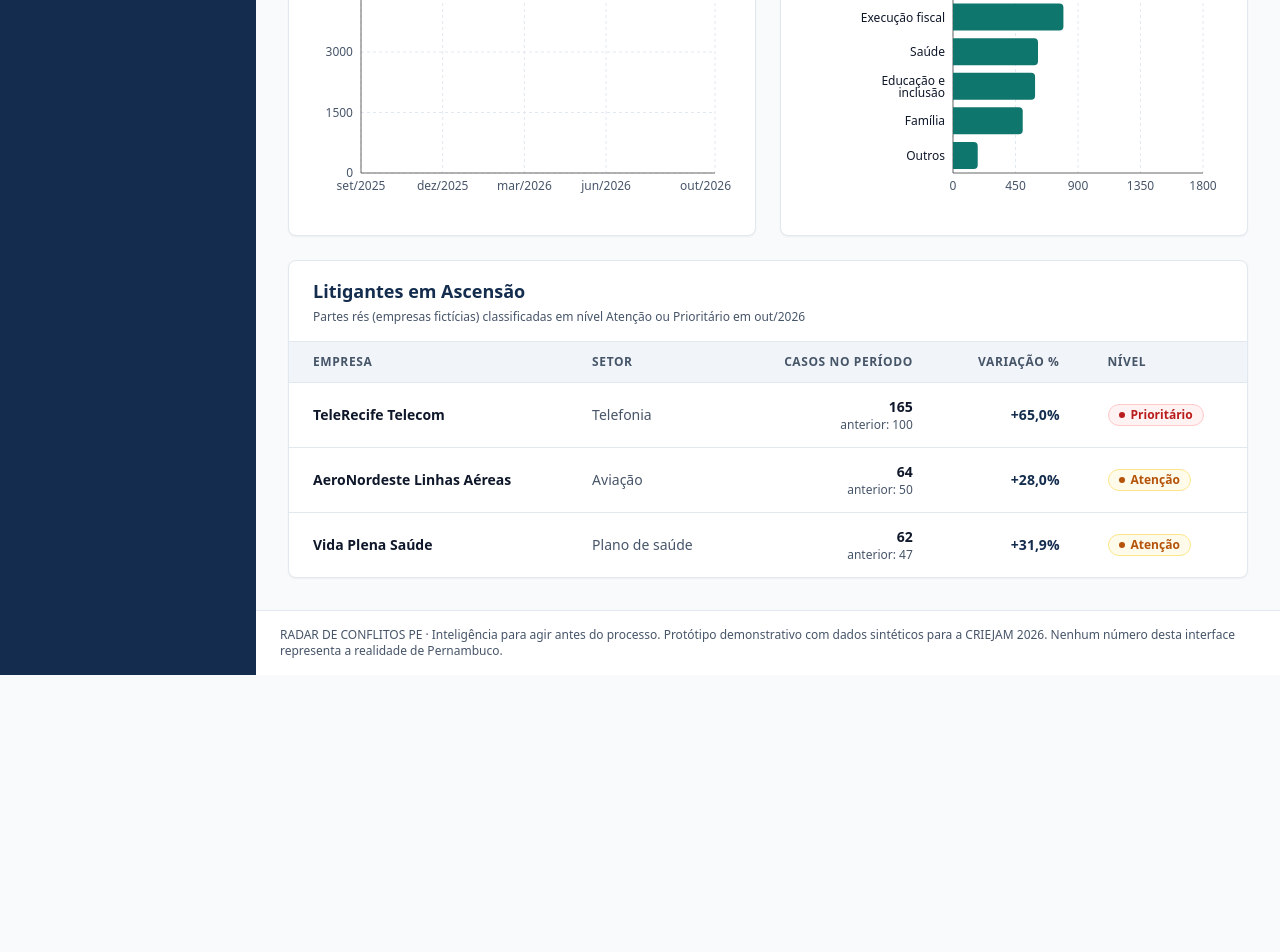
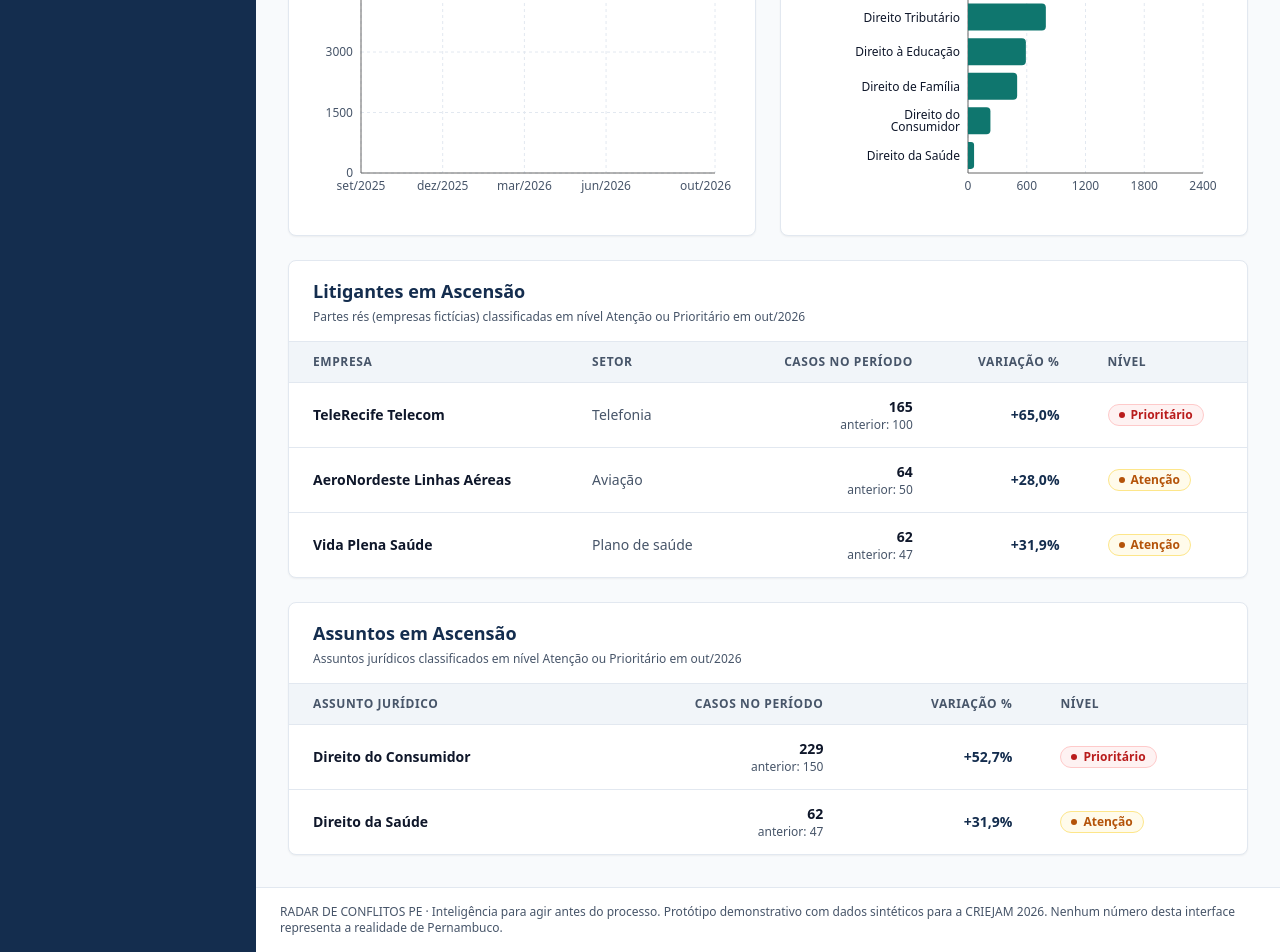
Before and after one commit to johnnerickk474-dev/Criejam, a React (Vite) app: page / in a window 1280 px wide. Shown: the part 583-1535 px from the top of the page. Before the commit the page ends 1258 px from the top, so only its background shows below. Built offline with nearby package versions, Linux system fonts and the light colour scheme.

Commit message:
feat: ajusta taxonomia para Assunto Juridico (CNJ) e adiciona tabela de assuntos em ascensao

```diff
--- a/src/data/focos.ts
+++ b/src/data/focos.ts
@@ -8,7 +8,7 @@ const FOCOS_CHAVE: Foco[] = [
   {
     id: 'F-001',
     assunto: 'Cobrança indevida em serviço de telefonia',
-    categoria: 'Consumo e serviços',
+    categoria: 'Direito do Consumidor',
     parteRe: 'TeleRecife Telecom',
     setorParteRe: 'Telefonia',
     municipio: 'Recife',
@@ -17,7 +17,7 @@ const FOCOS_CHAVE: Foco[] = [
   {
     id: 'F-002',
     assunto: 'Falha na prestação de serviço de transporte aéreo',
-    categoria: 'Consumo e serviços',
+    categoria: 'Direito do Consumidor',
     parteRe: 'AeroNordeste Linhas Aéreas',
     setorParteRe: 'Aviação',
     municipio: 'Jaboatão dos Guararapes',
@@ -26,7 +26,7 @@ const FOCOS_CHAVE: Foco[] = [
   {
     id: 'F-003',
     assunto: 'Negativa de cobertura de plano de saúde',
-    categoria: 'Saúde',
+    categoria: 'Direito da Saúde',
     parteRe: 'Vida Plena Saúde',
     setorParteRe: 'Plano de saúde',
     municipio: 'Caruaru',
@@ -35,7 +35,7 @@ const FOCOS_CHAVE: Foco[] = [
   {
     id: 'F-004',
     assunto: 'Cobrança de tarifa não contratada',
-    categoria: 'Consumo e serviços',
+    categoria: 'Direito Civil',
     parteRe: 'Banco Mar Azul',
     setorParteRe: 'Financeiro',
     municipio: 'Olinda',
@@ -44,7 +44,7 @@ const FOCOS_CHAVE: Foco[] = [
   {
     id: 'F-005',
     assunto: 'Cobrança indevida de fatura de energia',
-    categoria: 'Consumo e serviços',
+    categoria: 'Direito Civil',
     parteRe: 'Energia do Agreste',
     setorParteRe: 'Energia',
     municipio: 'Belo Jardim',
@@ -53,7 +53,7 @@ const FOCOS_CHAVE: Foco[] = [
   {
     id: 'F-006',
     assunto: 'Cobrança de serviço financeiro novo',
-    categoria: 'Contratos',
+    categoria: 'Direito Civil',
     parteRe: 'PagaFácil Pagamentos',
     setorParteRe: 'Financeiro',
     municipio: 'Recife',
@@ -62,7 +62,7 @@ const FOCOS_CHAVE: Foco[] = [
   {
     id: 'F-007',
     assunto: 'Vício em produto vendido pela internet',
-    categoria: 'Consumo e serviços',
+    categoria: 'Direito Civil',
     parteRe: 'MegaLoja Online',
     setorParteRe: 'Varejo',
     municipio: 'Paulista',
@@ -71,7 +71,7 @@ const FOCOS_CHAVE: Foco[] = [
   {
     id: 'F-008',
     assunto: 'Negativa de cobertura de plano de saúde',
-    categoria: 'Saúde',
+    categoria: 'Direito da Saúde',
     parteRe: 'Vida Plena Saúde',
     setorParteRe: 'Plano de saúde',
     municipio: 'Petrolina',
@@ -90,79 +90,79 @@ const MODELOS_FUNDO: readonly ModeloFundo[] = [
   {
     parteRe: 'Distribuidora Litoral',
     setorParteRe: 'Comércio atacadista',
-    categoria: 'Contratos',
+    categoria: 'Direito Civil',
     assunto: 'Revisão de cláusula de fornecimento comercial',
   },
   {
     parteRe: 'Escola Superior Horizonte',
     setorParteRe: 'Ensino superior',
-    categoria: 'Educação e inclusão',
+    categoria: 'Direito à Educação',
     assunto: 'Divergência em cobrança de mensalidade acadêmica',
   },
   {
     parteRe: 'Rede Nova Farma',
     setorParteRe: 'Varejo farmacêutico',
-    categoria: 'Consumo e serviços',
+    categoria: 'Direito Civil',
     assunto: 'Cancelamento de programa de fidelidade e cobrança',
   },
   {
     parteRe: 'Clínica Bem Estar Sertão',
     setorParteRe: 'Serviços médicos',
-    categoria: 'Saúde',
+    categoria: 'Outros',
     assunto: 'Atraso em autorização de exame diagnóstico',
   },
   {
     parteRe: 'Cooperativa Crédito Capibaribe',
     setorParteRe: 'Financeiro',
-    categoria: 'Contratos',
+    categoria: 'Direito Civil',
     assunto: 'Renegociação de contrato de microcrédito',
   },
   {
     parteRe: 'Fazenda Pública Estadual Simulada',
     setorParteRe: 'Setor público',
-    categoria: 'Execução fiscal',
+    categoria: 'Direito Tributário',
     assunto: 'Cobrança de taxa estadual de fiscalização',
   },
   {
     parteRe: 'Município Simulado de Gestão Tributária',
     setorParteRe: 'Setor público',
-    categoria: 'Execução fiscal',
+    categoria: 'Direito Tributário',
     assunto: 'Lançamento de tributo predial urbano',
   },
   {
     parteRe: 'Instituto Educar Pernambuco',
     setorParteRe: 'Educação básica',
-    categoria: 'Educação e inclusão',
+    categoria: 'Direito à Educação',
     assunto: 'Atendimento educacional especializado e matrícula',
   },
   {
     parteRe: 'Particulares — Varas de Família (Simulado)',
     setorParteRe: 'Pessoas físicas',
-    categoria: 'Família',
+    categoria: 'Direito de Família',
     assunto: 'Revisão consensual de guarda e alimentos',
   },
   {
     parteRe: 'Transportadora Agreste Express',
     setorParteRe: 'Logística',
-    categoria: 'Consumo e serviços',
+    categoria: 'Direito Civil',
     assunto: 'Extravio e atraso na entrega de encomenda',
   },
   {
     parteRe: 'Construtora Morada Nova',
     setorParteRe: 'Construção civil',
-    categoria: 'Contratos',
+    categoria: 'Direito Civil',
     assunto: 'Atraso na entrega de unidade habitacional',
   },
   {
     parteRe: 'Operadora Sertão Conecta',
     setorParteRe: 'Telecomunicações',
-    categoria: 'Consumo e serviços',
+    categoria: 'Outros',
     assunto: 'Interrupção recorrente de banda larga fixa',
   },
   {
     parteRe: 'Hospital Regional Vida Nova',
     setorParteRe: 'Saúde privada',
-    categoria: 'Saúde',
+    categoria: 'Direito Civil',
     assunto: 'Fornecimento de tratamento ambulatorial',
   },
   {
--- a/src/data/tipos.ts
+++ b/src/data/tipos.ts
@@ -1,10 +1,10 @@
 export type CategoriaAssunto =
-  | 'Consumo e serviços'
-  | 'Saúde'
-  | 'Execução fiscal'
-  | 'Família'
-  | 'Educação e inclusão'
-  | 'Contratos'
+  | 'Direito do Consumidor'
+  | 'Direito da Saúde'
+  | 'Direito Tributário'
+  | 'Direito de Família'
+  | 'Direito à Educação'
+  | 'Direito Civil'
   | 'Outros';
 
 export type NivelAlerta =
--- a/src/pages/AlertasPreventivos.tsx
+++ b/src/pages/AlertasPreventivos.tsx
@@ -3,9 +3,24 @@ import { Link } from 'react-router-dom';
 import { FlaskConical } from 'lucide-react';
 import { BadgeNivel } from '../components/BadgeNivel';
 import { PageHeader } from '../components/PageHeader';
-import type { AlertaCalculado, Municipio, NivelAlerta } from '../data/tipos';
+import type {
+  AlertaCalculado,
+  CategoriaAssunto,
+  Municipio,
+  NivelAlerta,
+} from '../data/tipos';
 import { formatarVariacao } from '../lib/variacao';
 import { getAlertas, getMunicipios } from '../services/dataService';
+
+const ASSUNTOS_JURIDICOS: readonly CategoriaAssunto[] = [
+  'Direito do Consumidor',
+  'Direito da Saúde',
+  'Direito Civil',
+  'Direito Tributário',
+  'Direito de Família',
+  'Direito à Educação',
+  'Outros',
+];
 
 export function AlertasPreventivos() {
   const [alertas, setAlertas] = useState<AlertaCalculado[]>([]);
@@ -13,6 +28,9 @@ export function AlertasPreventivos() {
   const [nivelSelecionado, setNivelSelecionado] = useState<NivelAlerta | ''>(
     '',
   );
+  const [categoriaSelecionada, setCategoriaSelecionada] = useState<
+    CategoriaAssunto | ''
+  >('');
   const [municipioSelecionado, setMunicipioSelecionado] = useState<string>('');
   const [carregando, setCarregando] = useState(true);
 
@@ -42,6 +60,7 @@ export function AlertasPreventivos() {
       setCarregando(true);
       const resultado = await getAlertas({
         nivel: nivelSelecionado || undefined,
+        categoria: categoriaSelecionada || undefined,
         municipio: municipioSelecionado || undefined,
       });
 
@@ -55,7 +74,7 @@ export function AlertasPreventivos() {
     return () => {
       ativo = false;
     };
-  }, [nivelSelecionado, municipioSelecionado]);
+  }, [nivelSelecionado, categoriaSelecionada, municipioSelecionado]);
 
   return (
     <section aria-labelledby="titulo-pagina" className="space-y-6">
@@ -66,7 +85,7 @@ export function AlertasPreventivos() {
       />
 
       <div className="card-base p-5">
-        <div className="grid grid-cols-1 sm:grid-cols-2 lg:grid-cols-3 gap-4 items-end">
+        <div className="grid grid-cols-1 sm:grid-cols-2 lg:grid-cols-4 gap-4 items-end">
           <div>
             <label
               htmlFor="filtro-nivel"
@@ -91,6 +110,32 @@ export function AlertasPreventivos() {
               <option value="sem-base">
                 Sem base comparável (nova ocorrência)
               </option>
+            </select>
+          </div>
+
+          <div>
+            <label
+              htmlFor="filtro-assunto-juridico"
+              className="block text-xs font-semibold uppercase tracking-wider text-text-secondary mb-1.5"
+            >
+              Assunto Jurídico
+            </label>
+            <select
+              id="filtro-assunto-juridico"
+              value={categoriaSelecionada}
+              onChange={(evento) =>
+                setCategoriaSelecionada(
+                  evento.target.value as CategoriaAssunto | '',
+                )
+              }
+              className="w-full rounded-md border border-border-subtle bg-surface-card px-3 py-2 text-sm text-text-primary focus-visible:outline-none focus-visible:ring-2 focus-visible:ring-accent"
+            >
+              <option value="">Todos os assuntos jurídicos</option>
+              {ASSUNTOS_JURIDICOS.map((assunto) => (
+                <option key={assunto} value={assunto}>
+                  {assunto}
+                </option>
+              ))}
             </select>
           </div>
 
@@ -129,11 +174,14 @@ export function AlertasPreventivos() {
                       : 'alertas encontrados'
                   }`}
             </p>
-            {(nivelSelecionado || municipioSelecionado) && (
+            {(nivelSelecionado ||
+              categoriaSelecionada ||
+              municipioSelecionado) && (
               <button
                 type="button"
                 onClick={() => {
                   setNivelSelecionado('');
+                  setCategoriaSelecionada('');
                   setMunicipioSelecionado('');
                 }}
                 className="text-xs font-semibold text-accent hover:text-accent-hover underline underline-offset-2 focus-visible:outline-none focus-visible:ring-2 focus-visible:ring-accent rounded"
--- a/src/pages/MapaConflitos.tsx
+++ b/src/pages/MapaConflitos.tsx
@@ -12,12 +12,12 @@ import {
 } from '../services/dataService';
 
 const CATEGORIAS: readonly CategoriaAssunto[] = [
-  'Consumo e serviços',
-  'Saúde',
-  'Contratos',
-  'Educação e inclusão',
-  'Execução fiscal',
-  'Família',
+  'Direito do Consumidor',
+  'Direito da Saúde',
+  'Direito Civil',
+  'Direito Tributário',
+  'Direito de Família',
+  'Direito à Educação',
   'Outros',
 ];
 
@@ -103,7 +103,7 @@ export function MapaConflitos() {
             htmlFor="filtro-categoria-mapa"
             className="block text-xs font-semibold uppercase tracking-wider text-text-secondary mb-1.5"
           >
-            Filtrar por categoria de assunto
+            Assunto Jurídico
           </label>
           <select
             id="filtro-categoria-mapa"
@@ -116,7 +116,7 @@ export function MapaConflitos() {
             }}
             className="w-full rounded-md border border-border-subtle bg-surface-card px-3 py-2 text-sm text-text-primary focus-visible:outline-none focus-visible:ring-2 focus-visible:ring-accent"
           >
-            <option value="">Todas as categorias</option>
+            <option value="">Todos os assuntos jurídicos</option>
             {CATEGORIAS.map((categoria) => (
               <option key={categoria} value={categoria}>
                 {categoria}
@@ -254,7 +254,7 @@ export function MapaConflitos() {
             </div>
           ) : municipiosEmDestaque.length === 0 ? (
             <p className="p-5 text-sm text-text-secondary">
-              Nenhum registro encontrado para esta categoria.
+              Nenhum registro encontrado para este assunto jurídico.
             </p>
           ) : (
             <ul className="divide-y divide-border-subtle">
--- a/src/pages/VisaoGeral.tsx
+++ b/src/pages/VisaoGeral.tsx
@@ -22,28 +22,36 @@ import { PageHeader } from '../components/PageHeader';
 import type { Litigante } from '../data/tipos';
 import { formatarVariacao } from '../lib/variacao';
 import {
+  getAssuntosEmAscensao,
   getDashboard,
   getLitigantes,
   type Dashboard,
+  type ResumoCategoria,
 } from '../services/dataService';
 
 export function VisaoGeral() {
   const [dashboard, setDashboard] = useState<Dashboard | null>(null);
   const [litigantes, setLitigantes] = useState<Litigante[]>([]);
+  const [assuntosEmAscensao, setAssuntosEmAscensao] = useState<
+    ResumoCategoria[]
+  >([]);
   const [carregando, setCarregando] = useState(true);
 
   useEffect(() => {
     let ativo = true;
 
     async function carregar() {
-      const [dadosDashboard, dadosLitigantes] = await Promise.all([
-        getDashboard(),
-        getLitigantes(),
-      ]);
+      const [dadosDashboard, dadosLitigantes, dadosAssuntos] =
+        await Promise.all([
+          getDashboard(),
+          getLitigantes(),
+          getAssuntosEmAscensao(),
+        ]);
 
       if (!ativo) return;
       setDashboard(dadosDashboard);
       setLitigantes(dadosLitigantes);
+      setAssuntosEmAscensao(dadosAssuntos);
       setCarregando(false);
     }
 
@@ -160,11 +168,11 @@ export function VisaoGeral() {
             <article className="card-base p-6">
               <div className="mb-4">
                 <h2 className="text-lg font-bold text-navy">
-                  Distribuição por Categoria
+                  Distribuição por Assunto Jurídico
                 </h2>
                 <p className="text-xs text-text-secondary mt-1">
-                  Casos registrados no período atual (out/2026) por categoria de
-                  assunto
+                  Casos registrados no período atual (out/2026) por assunto
+                  jurídico
                 </p>
               </div>
               <div className="h-72 min-h-[16rem] w-full">
@@ -187,7 +195,7 @@ export function VisaoGeral() {
                     <YAxis
                       type="category"
                       dataKey="categoria"
-                      width={140}
+                      width={155}
                       tick={{ fill: '#0F172A', fontSize: 12 }}
                       tickLine={false}
                     />
@@ -292,6 +300,77 @@ export function VisaoGeral() {
               </div>
             )}
           </article>
+
+          <article className="card-base overflow-hidden">
+            <div className="px-6 py-4 border-b border-border-subtle">
+              <h2 className="text-lg font-bold text-navy">
+                Assuntos em Ascensão
+              </h2>
+              <p className="text-xs text-text-secondary mt-1">
+                Assuntos jurídicos classificados em nível Atenção ou Prioritário
+                em out/2026
+              </p>
+            </div>
+
+            {assuntosEmAscensao.length === 0 ? (
+              <p className="p-6 text-sm text-text-secondary">
+                Nenhum assunto jurídico em nível Atenção ou Prioritário no
+                período.
+              </p>
+            ) : (
+              <div className="overflow-x-auto">
+                <table className="w-full min-w-[640px] text-left border-collapse">
+                  <caption className="sr-only">
+                    Lista de assuntos jurídicos em nível Atenção ou Prioritário
+                    no período atual
+                  </caption>
+                  <thead>
+                    <tr className="bg-surface-subtle border-b border-border-subtle text-xs font-semibold uppercase tracking-wider text-text-secondary">
+                      <th scope="col" className="px-6 py-3">
+                        Assunto Jurídico
+                      </th>
+                      <th scope="col" className="px-6 py-3 text-right">
+                        Casos no Período
+                      </th>
+                      <th scope="col" className="px-6 py-3 text-right">
+                        Variação %
+                      </th>
+                      <th scope="col" className="px-6 py-3">
+                        Nível
+                      </th>
+                    </tr>
+                  </thead>
+                  <tbody className="divide-y divide-border-subtle text-sm">
+                    {assuntosEmAscensao.map((assunto) => (
+                      <tr
+                        key={assunto.categoria}
+                        className="hover:bg-surface-page/70 transition-colors"
+                      >
+                        <td className="px-6 py-3.5 font-semibold text-text-primary">
+                          {assunto.categoria}
+                        </td>
+                        <td className="px-6 py-3.5 text-right tabular-nums text-text-primary">
+                          <span className="font-semibold">
+                            {assunto.casosAtual.toLocaleString('pt-BR')}
+                          </span>
+                          <span className="block text-xs text-text-secondary">
+                            anterior:{' '}
+                            {assunto.casosAnterior.toLocaleString('pt-BR')}
+                          </span>
+                        </td>
+                        <td className="px-6 py-3.5 text-right font-semibold tabular-nums text-navy">
+                          {formatarVariacao(assunto)}
+                        </td>
+                        <td className="px-6 py-3.5">
+                          <BadgeNivel nivel={assunto.nivel} />
+                        </td>
+                      </tr>
+                    ))}
+                  </tbody>
+                </table>
+              </div>
+            )}
+          </article>
         </>
       )}
     </section>
--- a/src/services/dataService.ts
+++ b/src/services/dataService.ts
@@ -162,6 +162,31 @@ function agregarLitigantes(focos: readonly Foco[]): Litigante[] {
   return litigantes.sort((a, b) => b.casosAtual - a.casosAtual);
 }
 
+function agregarAssuntos(focos: readonly Foco[]): ResumoCategoria[] {
+  const mapaCategorias = new Map<
+    CategoriaAssunto,
+    { atual: number; anterior: number }
+  >();
+
+  for (const foco of focos) {
+    const atual = foco.serieMensal[INDICE_ATUAL] ?? 0;
+    const anterior = foco.serieMensal[INDICE_ANTERIOR] ?? 0;
+    const cat = mapaCategorias.get(foco.categoria) ?? { atual: 0, anterior: 0 };
+    cat.atual += atual;
+    cat.anterior += anterior;
+    mapaCategorias.set(foco.categoria, cat);
+  }
+
+  return Array.from(mapaCategorias.entries())
+    .map(([categoria, valores]) => ({
+      categoria,
+      casosAtual: valores.atual,
+      casosAnterior: valores.anterior,
+      ...calcularVariacao(valores.anterior, valores.atual),
+    }))
+    .sort((a, b) => b.casosAtual - a.casosAtual);
+}
+
 export async function getAlertas(
   filtros?: FiltrosAlertas,
 ): Promise<AlertaCalculado[]> {
@@ -212,10 +237,6 @@ export async function getDashboard(
   let totalCasosPeriodoAnterior = 0;
 
   const totaisMensais = new Array<number>(INDICE_ATUAL + 1).fill(0);
-  const mapaCategorias = new Map<
-    CategoriaAssunto,
-    { atual: number; anterior: number }
-  >();
   const mapaMunicipios = new Map<
     string,
     { atual: number; anterior: number }
@@ -231,11 +252,6 @@ export async function getDashboard(
     for (let i = 0; i <= INDICE_ATUAL; i++) {
       totaisMensais[i] += foco.serieMensal[i] ?? 0;
     }
-
-    const cat = mapaCategorias.get(foco.categoria) ?? { atual: 0, anterior: 0 };
-    cat.atual += atual;
-    cat.anterior += anterior;
-    mapaCategorias.set(foco.categoria, cat);
 
     const mun = mapaMunicipios.get(foco.municipio) ?? { atual: 0, anterior: 0 };
     mun.atual += atual;
@@ -255,16 +271,7 @@ export async function getDashboard(
     }),
   );
 
-  const porCategoria: ResumoCategoria[] = Array.from(
-    mapaCategorias.entries(),
-  )
-    .map(([categoria, valores]) => ({
-      categoria,
-      casosAtual: valores.atual,
-      casosAnterior: valores.anterior,
-      ...calcularVariacao(valores.anterior, valores.atual),
-    }))
-    .sort((a, b) => b.casosAtual - a.casosAtual);
+  const porCategoria: ResumoCategoria[] = agregarAssuntos(focosFiltrados);
 
   const porMunicipio: ResumoMunicipioDashboard[] = Array.from(
     mapaMunicipios.entries(),
@@ -302,6 +309,21 @@ export async function getDashboard(
 
 export async function getLitigantes(): Promise<Litigante[]> {
   return agregarLitigantes(FOCOS);
+}
+
+export async function getAssuntosEmAscensao(): Promise<ResumoCategoria[]> {
+  return agregarAssuntos(FOCOS)
+    .filter((item) => item.nivel === 'prioritario' || item.nivel === 'atencao')
+    .sort((a, b) => {
+      const diffNivel = PRIORIDADE_NIVEL[b.nivel] - PRIORIDADE_NIVEL[a.nivel];
+      if (diffNivel !== 0) return diffNivel;
+
+      const varA = a.variacaoPercentual ?? -Infinity;
+      const varB = b.variacaoPercentual ?? -Infinity;
+      if (varB !== varA) return varB - varA;
+
+      return b.casosAtual - a.casosAtual;
+    });
 }
 
 export async function getMunicipios(): Promise<Municipio[]> {
```
Also changed, not shown: 1 other file (tests, documents, lock files or other folders).
